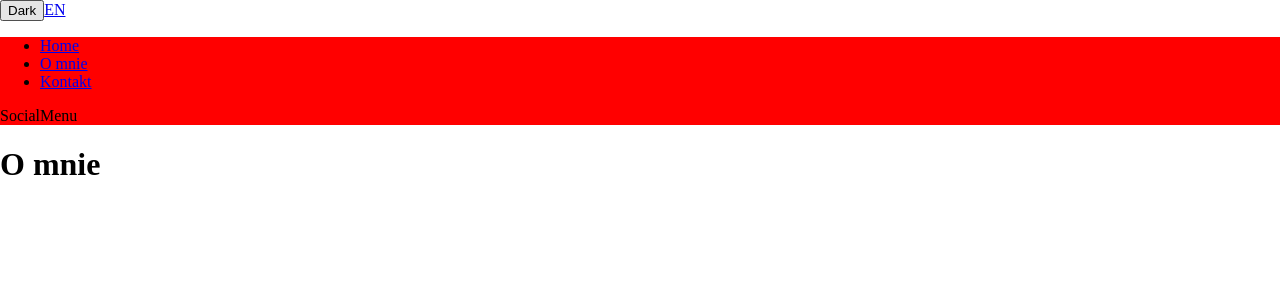
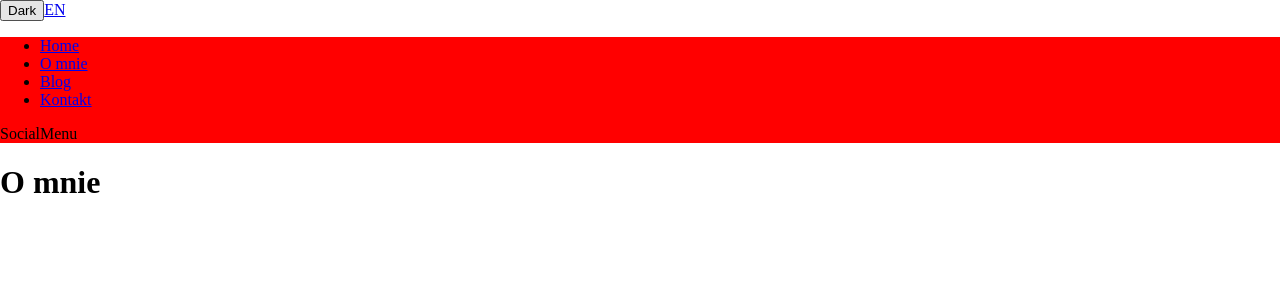
Before and after one commit to wooqash/resume, a Next.js app: page /o-mnie in a window 1280 px wide. Shown: the top 300 px of the page. Built offline with nearby package versions, Linux system fonts and the light colour scheme.

Commit message:
feat(main-menu): added dynamic list of menu items

```diff
--- a/components/Navbar/MainMenu.tsx
+++ b/components/Navbar/MainMenu.tsx
@@ -1,47 +1,38 @@
+import { DEFAULT_LABELS } from "../../constants";
 import { useLangContext } from "context/lang.context";
 import Link from "next/link";
+import { ILink } from "@/types/link";
 
 type MainMenuProps = {};
 
 const MainMenu: React.FC<MainMenuProps> = () => {
   const { lang } = useLangContext();
+  const mList = DEFAULT_LABELS[lang].mainMenu;
+
+  const isILinkArr = (list: any): list is ILink[] => {
+    return (
+      list.length > 0 &&
+      typeof list[0].label === "string" &&
+      typeof list[0].url === "string" &&
+      typeof list[0].newTab === "boolean"
+    );
+  };
+
+  const menuList = isILinkArr(mList) ? mList : null;
+
   return (
     <>
-      {lang === "pl" ? (
+      {menuList && (
         <ul>
-          <li>
-            <Link href="/" locale="pl">
-              <a>Home</a>
-            </Link>
-          </li>
-          <li>
-            <Link href="/o-mnie" locale="pl">
-              <a>O mnie</a>
-            </Link>
-          </li>
-          <li>
-            <Link href="/kontakt" locale="pl">
-              <a>Kontakt</a>
-            </Link>
-          </li>
-        </ul>
-      ) : (
-        <ul>
-          <li>
-            <Link href="/en" locale="en">
-              <a>Home</a>
-            </Link>
-          </li>
-          <li>
-            <Link href="/about" locale="en">
-              <a>About</a>
-            </Link>
-          </li>
-          <li>
-            <Link href="/contact" locale="en">
-              <a>Contact</a>
-            </Link>
-          </li>
+          {menuList.map((link: ILink) => {
+            return (
+              <li key={`${link.label}_${link.id}`}>
+                <Link href={link.url} locale={lang}>
+                  <a>{link.label}</a>
+                </Link>
+              </li>
+            );
+          })}
         </ul>
       )}
     </>
```
